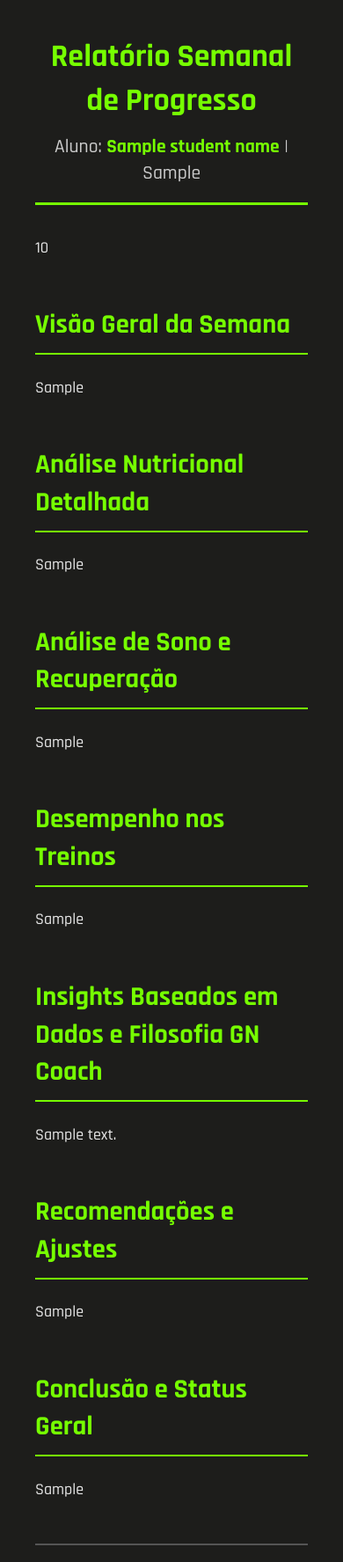
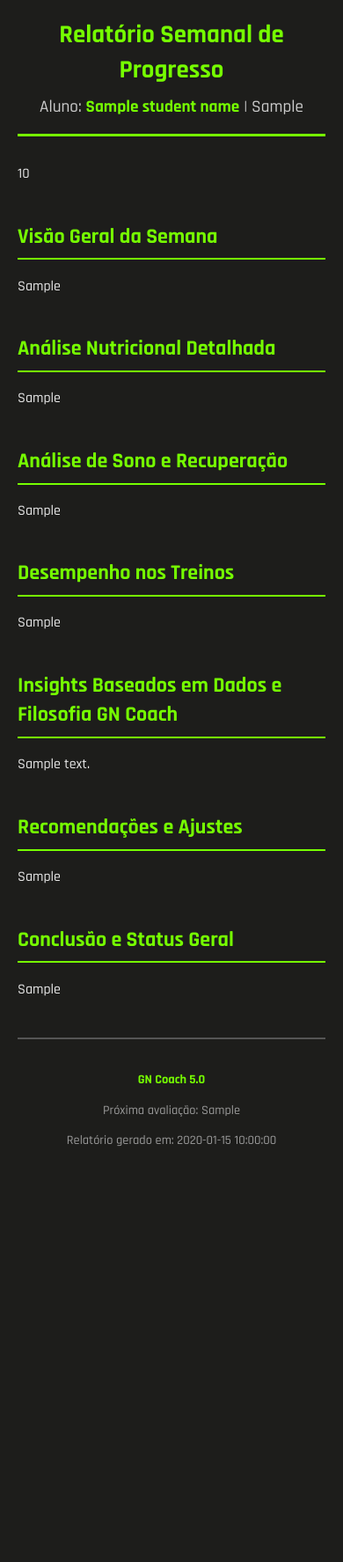
Before and after one commit to ard-guilherme/looper-reports, a Python web app: template app/templates/report_template.html in a window 390 px wide. Shown: the top 1775 px of the page at 88% size. After the commit the page ends 1303 px from the top, so only its background shows below. Run offline with Jinja, Linux system fonts and the light colour scheme; the template is opened without the code that fills it: most values are stand-ins (such as "Sample title", 1, 10 or a date in 2020).

Commit message:
fix(css): Adiciona responsividade para o layout do relatório (GCO-152)
- Adiciona media queries para ajustar o layout em telas menores.\n- Altera o grid do scorecard e das métricas para uma única coluna em dispositivos móveis.\n- Ajusta o tamanho das fontes para melhorar a legibilidade em telas pequenas.

```diff
--- a/app/templates/report_template.html
+++ b/app/templates/report_template.html
@@ -276,6 +276,37 @@
             color: #76ff01 !important;
             font-weight: 700 !important;
         }
+
+        @media (max-width: 768px) {
+            html, body {
+                font-size: 16px;
+                padding: 10px;
+            }
+
+            .container {
+                padding: 0;
+            }
+
+            .header h1 {
+                font-size: 1.8em;
+            }
+
+            .score-container {
+                grid-template-columns: 1fr;
+            }
+
+            .score-value {
+                font-size: 2.5em;
+            }
+
+            .metrics-grid {
+                grid-template-columns: 1fr;
+            }
+
+            .section h2 {
+                font-size: 1.5em;
+            }
+        }
     </style>
 </head>
 <body>
```
